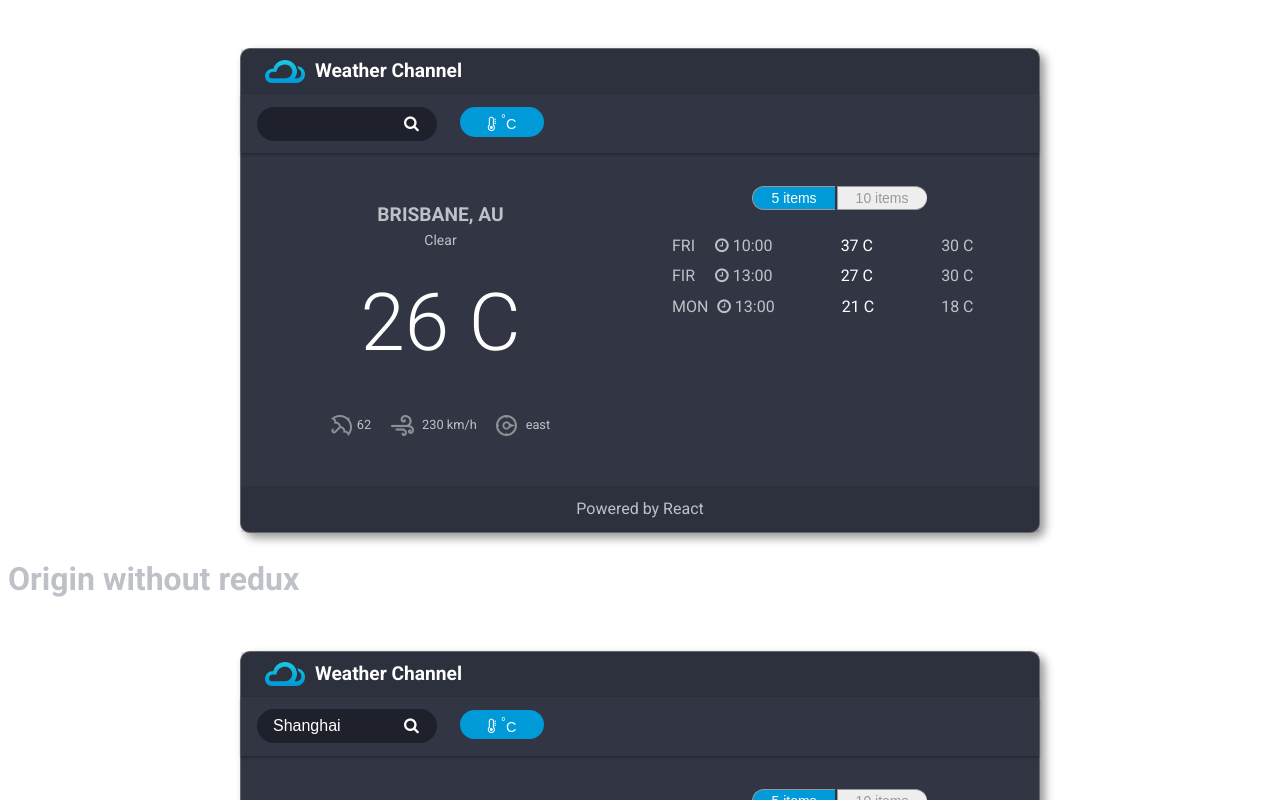
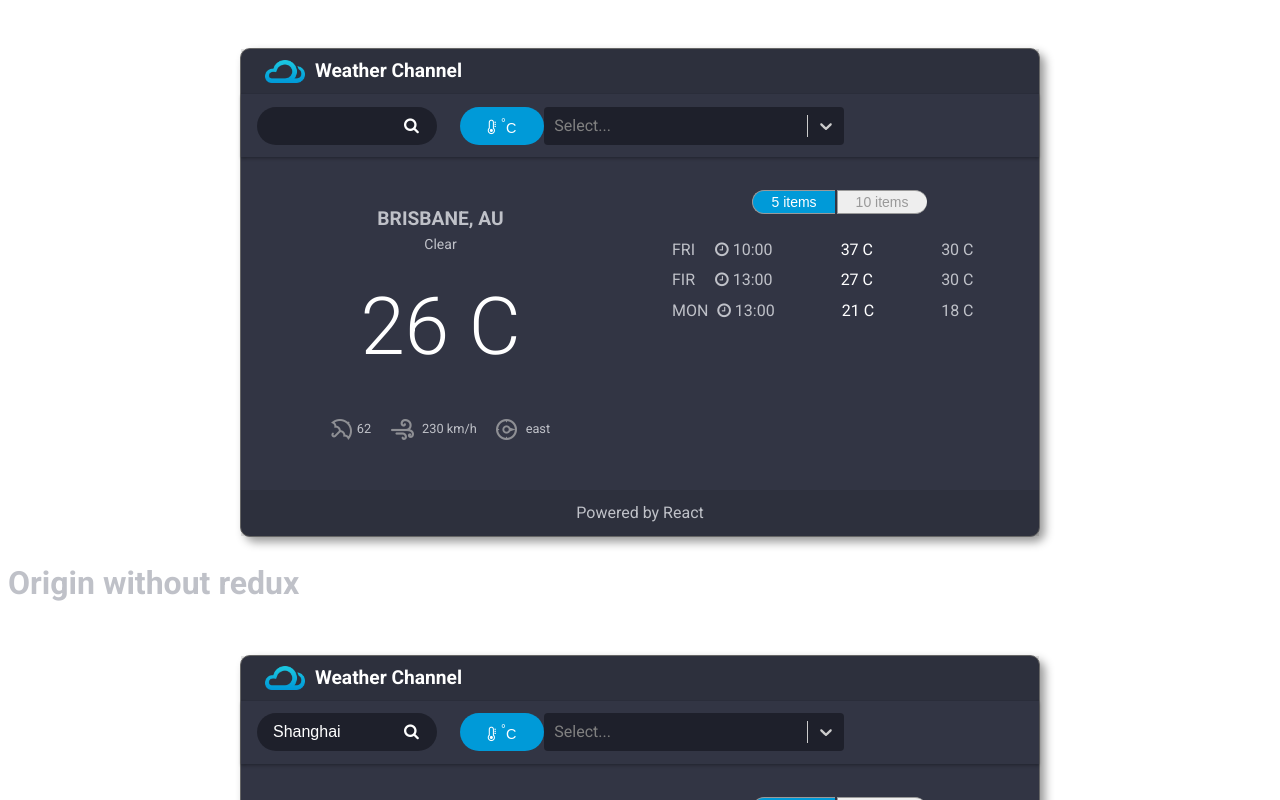
Before and after one commit to ks0430/weather-app-react, a React (Create React App) app: page / in a window 1280 px wide. Shown: the top 800 px of the page. Built offline with nearby package versions, Linux system fonts and the light colour scheme; no server answers.

Commit message:
Add react select component.

```diff
--- a/package.json
+++ b/package.json
@@ -8,6 +8,7 @@
     "react-dom": "^16.7.0",
     "react-redux": "^6.0.0",
     "react-scripts": "2.1.3",
+    "react-select": "^2.4.1",
     "redux": "^4.0.1"
   },
   "scripts": {
--- a/src/weather/Navbar.js
+++ b/src/weather/Navbar.js
@@ -1,9 +1,55 @@
-import React from 'react';
+import React, { Component } from 'react';
+import Select from 'react-select';
 
-const Navbar = ({tempSwitch, changeCity, curCity, searchCity}) => {
+
+const options = [
+  { value: 'chocolate', label: 'Chocolate' },
+  { value: 'strawberry', label: 'Strawberry' },
+  { value: 'vanilla', label: 'Vanilla' }
+];
+
+const customStyles = {
+  control: (provided, state) => ({
+    ...provided,
+    width: 300,
+    backgroundColor: "#1e202b",
+    border: "none"
+
+  }),
+  container: (provided, state) => ({
+    ...provided,
+    width: 300,
+  }),
+  dropdownIndicator: (provided, state) => ({
+    ...provided,
+
+  }),
+  indicatorSeparator: (provided, state) => ({
+    ...provided,
+    color: "transparent"
+  }),
+  input: (provided, state) => ({
+    ...provided,
+    color: "white"
+  })
+
+}
+
+
+export default class Navbar extends Component {
+  state = {
+    selectedOption: null,
+  }
+  handleChange = (selectedOption) => {
+    this.setState({ selectedOption });
+    console.log(`Option selected:`, selectedOption);
+  }
+
+  render() {
+    const{ tempSwitch, changeCity, curCity, searchCity, selectedOption } = this.props;
     return (
       <nav>
-      <div style={{flex:"1"}}>
+        <div style={{flex:"1", display:"flex"}}>
             <input className="search-input" value={curCity} onChange={changeCity} />
             <button className="search-btn" onClick={searchCity}><i className="fa fa-search" ></i></button>
             <button className="temp-switch" onClick={tempSwitch}>
@@ -14,9 +60,14 @@ const Navbar = ({tempSwitch, changeCity, curCity, searchCity}) => {
             ></i>
             <sup>&deg;</sup>C
             </button>
+            <Select
+              value={selectedOption}
+              onChange={this.handleChange}
+              options={options}
+              styles={customStyles}
+            />
         </div>
       </nav>
     )
   }
-
-export default Navbar;
+}
```
Also changed, not shown: 1 other file (tests, documents, lock files or other folders). Lines whose indentation alone changed are shown as unchanged.
